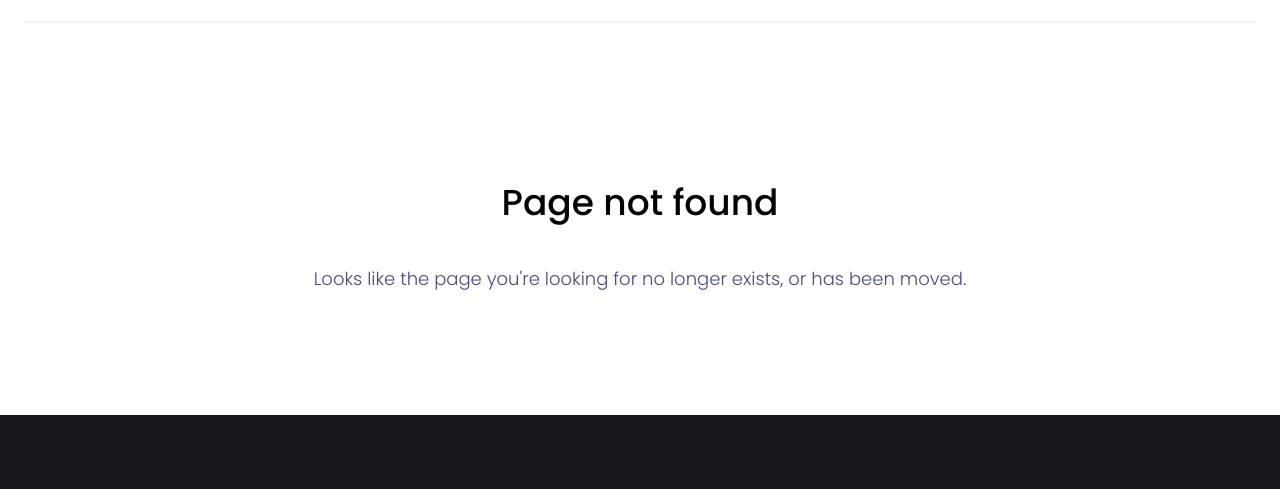
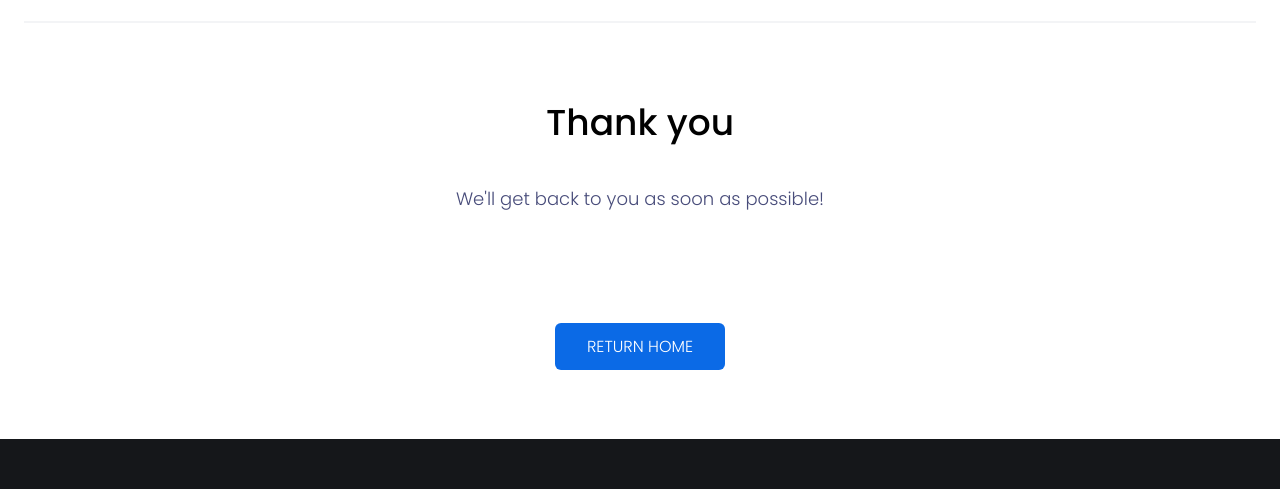
Before and after one commit to hungryram/hungryram-may, a Gatsby site: page /thank-you in a window 1280 px wide. Before the commit this address had no page. Shown: the part 75-564 px from the top of the page. Built offline with nearby package versions, Linux system fonts and the light colour scheme; Gatsby itself is replaced by a stand-in of ours; what @react-icons/all-files would draw is missing.

Commit message:
add thanks

```diff
--- a/src/pages/contact.js
+++ b/src/pages/contact.js
@@ -25,7 +25,7 @@ export default function Contact() {
                             </ul>
                         </div>
                         <div>
-                            <form action="#" method="POST">
+                        <form name="contact" method="POST" netlify-honeypot="bot-field" data-netlify="true" action="/thank-you">
                                 <div className="shadow overflow-hidden sm:rounded-md">
                                     <div className="px-4 py-5 bg-white sm:p-6">
                                         <div className="grid grid-cols-6 gap-6">
--- /dev/null
+++ b/src/pages/thank-you.js
@@ -0,0 +1,20 @@
+import { Link } from "gatsby"
+import * as React from "react"
+import Intro from "../components/blocks/Intro"
+import Layout from "../components/global/Layout"
+
+export default function Thanks() {
+    return (
+        <Layout>
+            <Intro
+                heading="Thank you"
+                body="We'll get back to you as soon as possible!"
+            />
+            <div className="section-large">
+                <div className="container text-center">
+                    <Link to="/" className="primary-button">Return Home</Link>
+                </div>
+            </div>
+        </Layout>
+    )
+}
```
